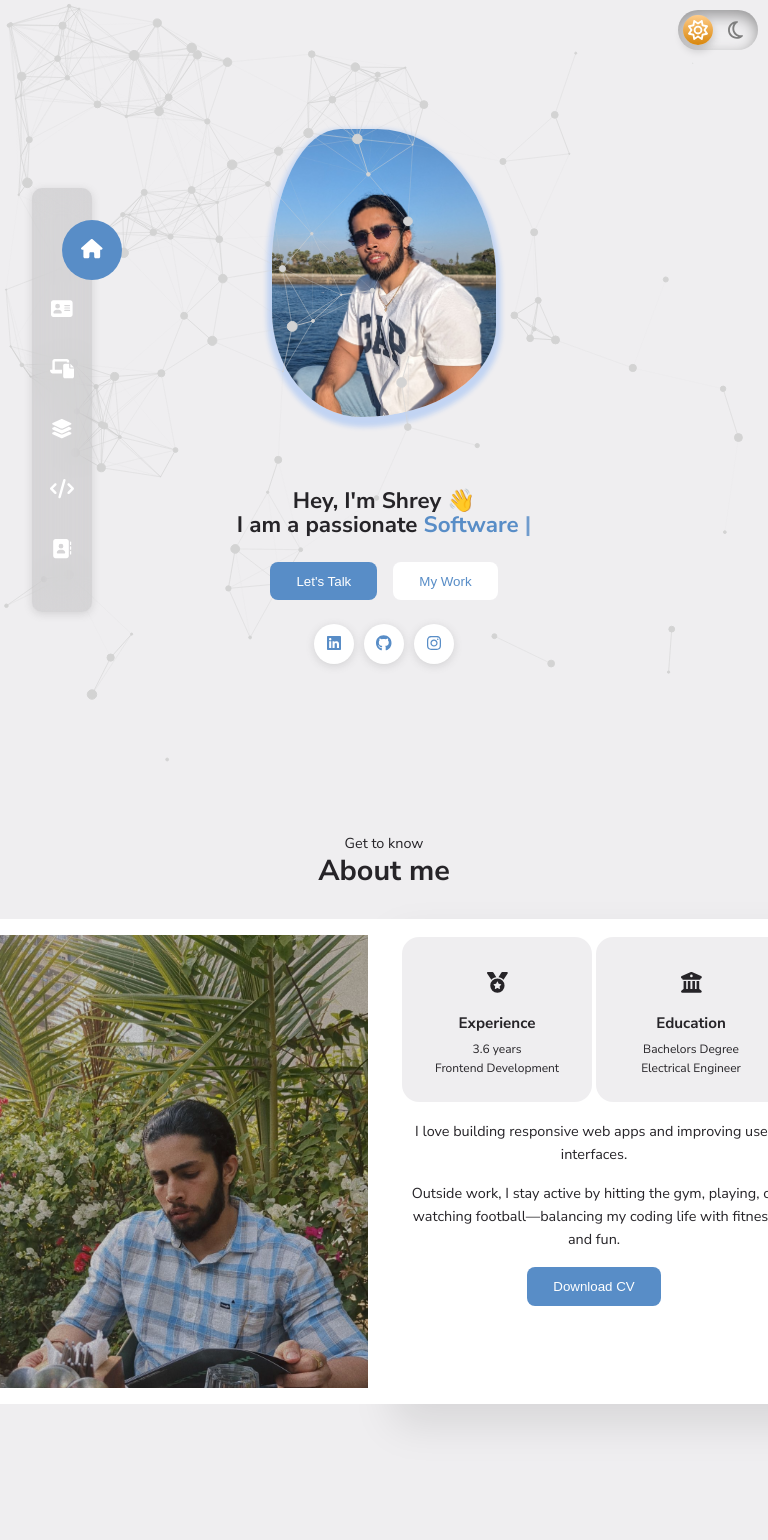
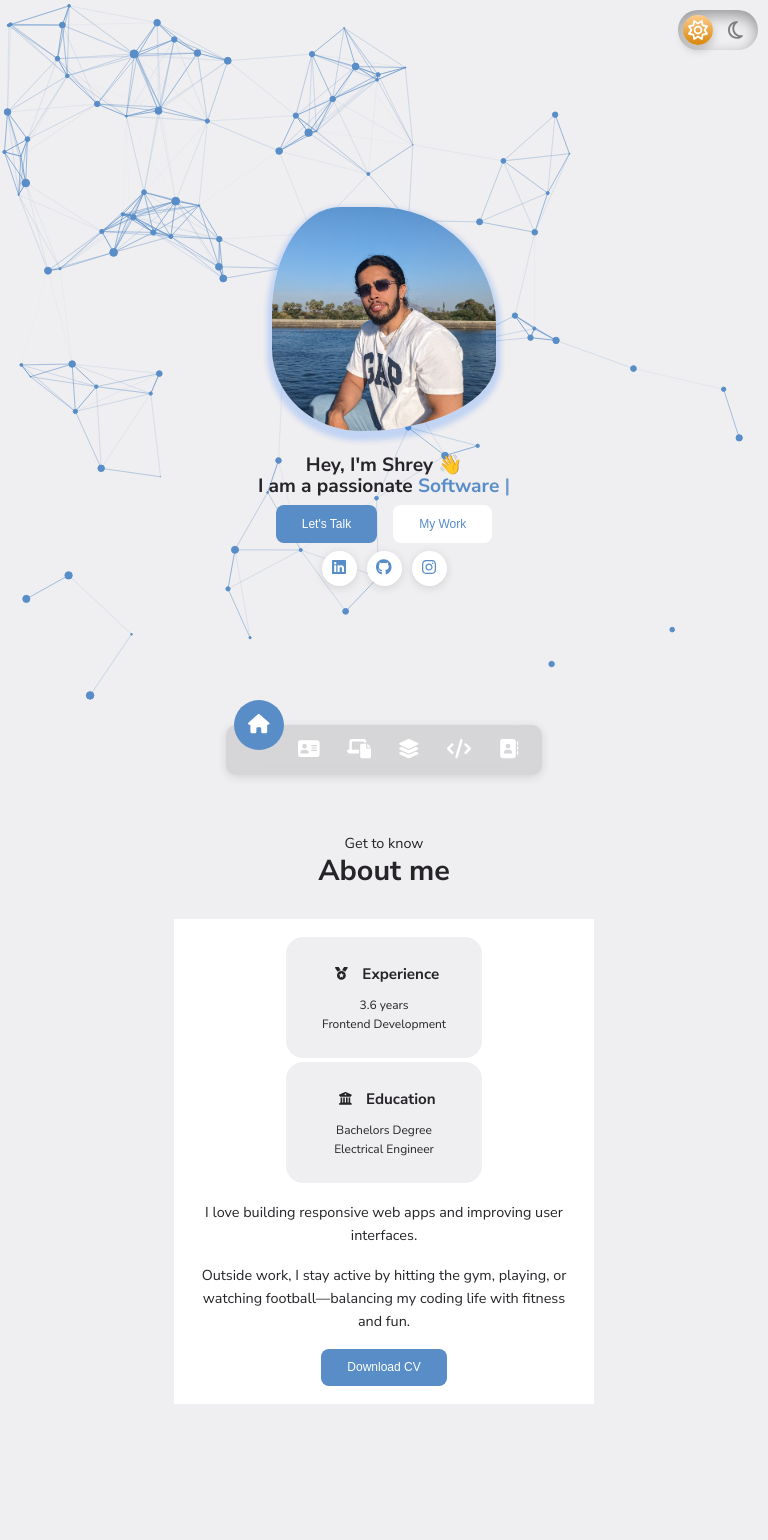
Before and after one commit to thakkarshrey/Portfolio-Website, a React (Create React App) app: page /#header in a window 768 px wide. Shown: the top 1540 px of the page. Built offline with nearby package versions, Linux system fonts and the light colour scheme.

Commit message:
created about us for responsive design, also added responsive sidebar and background with canvas

```diff
--- a/src/assets/styles/reset-css.css
+++ b/src/assets/styles/reset-css.css
@@ -69,7 +69,7 @@ img {
   }
 
   h3 {
-    font-size: 1.4rem;
+    font-size: 1.2rem;
   }
 
   h4 {
@@ -106,3 +106,7 @@ img {
 }
 
 /* Resetting the default scrollbar styles */
+
+* {
+  -webkit-tap-highlight-color: transparent;
+}
--- a/src/components/common/background-with-canvas/BackgroundWithCanvas.tsx
+++ b/src/components/common/background-with-canvas/BackgroundWithCanvas.tsx
@@ -22,8 +22,8 @@ const BackgroundWithCanvas = ({ children }: Props) => {
                     height: "100%",
                 }}
             />
-            {/* <div style={{ position: "relative", zIndex: 2 }}>{children}</div> */}
-            <>{children}</>
+            <div style={{ position: "relative", zIndex: 2 }}>{children}</div>
+            {/* <>{children}</> */}
         </>
     );
 };
--- a/src/components/common/button/Button.css
+++ b/src/components/common/button/Button.css
@@ -51,5 +51,6 @@
 @media screen and (max-width: 768px) {
   .button {
     padding: 0.6rem 1.5rem;
+    font-size: 12px;
   }
 }
--- a/src/components/common/floating-navbar/FloatingNavbar.css
+++ b/src/components/common/floating-navbar/FloatingNavbar.css
@@ -99,3 +99,66 @@
 #floating-navbar .floating-navbar__menu .floating-navbar__list-item:nth-child(6).floating-navbar--active-tab~.floating-navbar__indicator {
     transform: translateY(calc(60px * 5));
 }
+
+
+
+@media screen and (max-width: 768px) {
+    #floating-navbar {
+        height: 50px;
+        width: fit-content;
+        left: 50%;
+        top: unset;
+        bottom: 0rem;
+        transform: translate(-50%, -50%);
+        padding-block: 0;
+        padding-inline: 0.5rem;
+    }
+
+    #floating-navbar .floating-navbar__menu {
+        flex-direction: row;
+    }
+
+    #floating-navbar .floating-navbar__menu .floating-navbar__list-item.floating-navbar--active-tab a .floating-navbar__icon {
+        transform: translate(0, -25px);
+    }
+
+    #floating-navbar .floating-navbar__menu .floating-navbar__list-item a .floating-navbar__icon {
+        line-height: 50px;
+    }
+
+    .floating-navbar__indicator {
+        width: 50px;
+        height: 50px;
+        left: 0;
+        bottom: 25px;
+    }
+
+    #floating-navbar .floating-navbar__menu .floating-navbar__list-item {
+        width: 50px;
+        height: 50px;
+    }
+
+    #floating-navbar .floating-navbar__menu .floating-navbar__list-item:nth-child(1).floating-navbar--active-tab~.floating-navbar__indicator {
+        transform: translateX(calc(50px * 0));
+    }
+
+    #floating-navbar .floating-navbar__menu .floating-navbar__list-item:nth-child(2).floating-navbar--active-tab~.floating-navbar__indicator {
+        transform: translateX(calc(50px * 1));
+    }
+
+    #floating-navbar .floating-navbar__menu .floating-navbar__list-item:nth-child(3).floating-navbar--active-tab~.floating-navbar__indicator {
+        transform: translateX(calc(50px * 2));
+    }
+
+    #floating-navbar .floating-navbar__menu .floating-navbar__list-item:nth-child(4).floating-navbar--active-tab~.floating-navbar__indicator {
+        transform: translateX(calc(50px * 3));
+    }
+
+    #floating-navbar .floating-navbar__menu .floating-navbar__list-item:nth-child(5).floating-navbar--active-tab~.floating-navbar__indicator {
+        transform: translateX(calc(50px * 4));
+    }
+
+    #floating-navbar .floating-navbar__menu .floating-navbar__list-item:nth-child(6).floating-navbar--active-tab~.floating-navbar__indicator {
+        transform: translateX(calc(50px * 5));
+    }
+}
--- a/src/components/common/header/Header.css
+++ b/src/components/common/header/Header.css
@@ -137,16 +137,13 @@
   opacity: 1;
 }
 
-.header__social-media-button span {
-  font-size: 1rem;
-  font-weight: 500;
-  margin-left: 10px;
+.header__social-media-button a {
+  font-size: 0.9rem;
+  margin-left: 12px;
   user-select: none;
+  color: var(--black-color);
 }
 
-.header__social-media-button:hover {
-  width: 150px;
-}
 
 .header__social-media-button:nth-child(1):hover .header__social-media-icon {
   background: var(--linkdin-color-code);
@@ -161,6 +158,14 @@
 .header__social-media-button:nth-child(3):hover .header__social-media-icon {
   background: var(--instagram-gradient-color-code);
   color: var(--white-color);
+}
+
+.header__social-media-button:hover {
+  width: 150px;
+}
+
+.header__social-media-button:active {
+  width: 150px;
 }
 
 .header__social-media-icon {
@@ -178,8 +183,8 @@
 
 /* MEDIA QUERIES */
 @media screen and (max-width: 1024px) {
-  .header {
-    margin: 5rem 0;
+  #header {
+    padding: 1rem 0;
   }
 
   .header__social-media-container {
@@ -199,17 +204,54 @@
   }
 }
 
+
+
 @media screen and (max-width: 768px) {
   .header__profile {
     width: 14rem;
+    height: 14rem;
+  }
+
+  .header__container {
+    gap: 0;
   }
 
   .header__container p {
     width: 100%;
   }
 
+  .header__navigation-buttons {
+    margin: 0.5rem 0;
+  }
+
   .header__social-media-links {
     display: none;
+  }
+
+  .header__social-media-button {
+    display: inline-block;
+    width: 35px;
+    height: 35px;
+  }
+
+  .header__social-media-button a {
+    font-size: 0.8rem;
+    color: var(--black-color);
+    margin-left: 8px;
+  }
+
+  .header__social-media-button:hover {
+    width: 120px;
+  }
+
+  .header__social-media-button:active {
+    width: 120px;
+  }
+
+  .header__social-media-icon {
+    width: 35px;
+    height: 35px;
+    line-height: 35px;
   }
 }
 
--- a/src/components/common/header/Header.tsx
+++ b/src/components/common/header/Header.tsx
@@ -80,16 +80,13 @@ const Header = (props: Props) => {
                     }
                     key={element.id}
                   >
-                    <a
+                    <div
                       key={element.id}
-                      href={element.link}
-                      target="_blank"
-                      rel="noopener noreferrer"
                       className="header__social-media-icon"
                     >
                       {element.icon}
-                    </a>
-                    <span>{element.label}</span>
+                    </div>
+                    <a href={element.link} target="_blank" rel="noreferrer">{element.label}</a>
                   </div>
                 );
               })}
--- a/src/components/sections/about/About.css
+++ b/src/components/sections/about/About.css
@@ -1,6 +1,7 @@
 #about {
     padding: 2rem 0 4rem 0;
     overflow: hidden;
+    user-select: none;
 }
 
 .about__card-container {
@@ -43,15 +44,13 @@
 
 /* About card */
 .about__card {
-    /* width: 400px;
-    height: 475px; */
     width: 80vw;
     max-width: 420px;
     height: 75vh;
     max-height: 485px;
     margin-inline: auto;
     position: relative;
-    box-shadow: 10px 20px 40px rgba(0, 0, 0, 0.1);
+    /* box-shadow: 10px 20px 40px rgba(0, 0, 0, 0.1); */
     perspective: 1000px;
     transition: transform 1s;
     transform: scale(0.3);
@@ -60,6 +59,7 @@
 
 
 #about.show-animation .about__card {
+    --translateX: 50%;
     animation: scaleAndTranslate 1s forwards;
     opacity: 1;
 }
@@ -74,7 +74,7 @@
     }
 
     100% {
-        transform: scale(1) translateX(50%);
+        transform: scale(1) translateX(var(--translateX, 50%));
     }
 }
 
@@ -126,6 +126,13 @@
     background-color: var(--card-bg-primary-color);
     border-color: var(--card-bg-secondary-color);
     transform: translateY(-10px);
+}
+
+.about__cards-icon-container {
+    display: flex;
+    flex-direction: column;
+    gap: 0.5rem;
+    align-items: center;
 }
 
 .about__cards-icon {
@@ -281,49 +288,39 @@
 
 
 
-
-/* #about.dark-mode {
-    background-color: #1f1f38;
-    color: #F0F4FC;
+/* MEDIA QUERIES */
+@media screen and (max-width: 1024px) {
+    #about.show-animation .about__card {
+        --translateX: 0%;
     }
 
-#about.dark-mode .about__card-container .about__get-to-know-title,
-#about.dark-mode .about__card-container .about__about-me-title {
-    color: #F0F4FC;
+    .about__back-image {
+        border: none;
+        background: none;
     }
 
-#about.dark-mode .about__content {
-    background-color: #2c2c6c;
-    color: #F0F4FC;
+    .about__profile {
+        transform-origin: unset;
     }
 
-#about.dark-mode .about__cards>* {
-    background-color: #1f1f38;
-    color: #F0F4FC;
-    border: 1px solid #2c2c6c;
+    .about__cards {
+        flex-direction: column;
+        align-items: center;
     }
 
-#about.dark-mode .about__cards h5 {
-    color: #F0F4FC;
+    .about__cards>* {
+        width: 100%;
     }
 
-#about.dark-mode .about__cards>*:hover {
-    background-color: #2c2c6c;
-    border-color: #F0F4FC;
-    color: #F0F4FC;
+    .about__cards-icon-container {
+        flex-direction: row;
     }
 
-#about.dark-mode .about__cards-icon {
-    color: #F0F4FC;
+    .about__cards-icon {
+        padding: 0.2rem 0.4rem;
+        font-size: 0.8rem;
+        border-radius: 0.2rem;
+    }
 }
 
-#about.dark-mode .about__front-image,
-#about.dark-mode .about__back-image {
-    border: 2px solid #2c2c6c;
-    background-color: #2c2c6c;
-}
-
-#about.dark-mode .about__back-image-content {
-    background-color: #2c2c6c;
-    color: #F0F4FC;
-} */
+/* MEDIA QUERIES */
--- a/src/components/sections/about/About.tsx
+++ b/src/components/sections/about/About.tsx
@@ -3,6 +3,7 @@ import Box from "../../common/box";
 import Button from "../../common/button";
 import { faBuildingColumns, faMedal } from "@fortawesome/free-solid-svg-icons";
 import "./About.css"
+import { useMediaMatch } from "../../../hooks/useMediaMatch";
 
 
 type ExperienceAndEducationCardProps = {
@@ -31,6 +32,9 @@ const About = () => {
     }
   ];
 
+  const isDesktop = useMediaMatch('(max-width:1024px)')
+
+
   return (
     <section id="about" className="section">
       <Box>
@@ -38,8 +42,75 @@ const About = () => {
           <div>
             <p className="about__get-to-know-title">Get to know</p>
             <h2 className="about__about-me-title">About me</h2>
+          </div>
+          {
+            isDesktop ?
+              <AboutCardsSmallAndMediumDevices experienceData={experienceData} />
+              :
+              <AboutCardsForDesktopDevice experienceData={experienceData} />
+          }
+        </div>
+      </Box>
+    </section>
+  );
+};
+
+
+function ExperienceAndEducationCard({ icon, title, paragraph_01, paragraph_02 }: ExperienceAndEducationCardProps) {
+  return (
+    <div>
+      <div className="about__cards-icon-container">
+        <span className="about__cards-icon">
+          {icon}
+        </span>
+        <h5>
+          {title}
+        </h5>
+      </div>
+      <small>{paragraph_01} <br />{paragraph_02}</small>
+    </div>
+  )
+}
+
+
+function AboutCardsSmallAndMediumDevices({ experienceData }: {
+  experienceData: ExperienceAndEducationCardProps[]
+}) {
+  return (
+    <div className="about__card">
+      <div className="about__profile">
+        <div className="about__front-image">
+        </div>
+        <div className="about__back-image">
+          <div className="about__content">
+
+            <div className="about__cards">
+              {
+                experienceData?.map((element: ExperienceAndEducationCardProps) => {
+                  return <ExperienceAndEducationCard key={element.id} {...element} />
+                })
+              }
+            </div>
+            <p>I love building responsive web apps and improving user interfaces.</p>
+            <p>Outside work, I stay active by hitting the gym, playing, or watching football—balancing my coding life with fitness and fun.</p>
+            <a
+              href="#contact"
+            >
+              <Button variant="primary">Download CV</Button>
+            </a>
 
           </div>
+        </div>
+      </div>
+    </div>
+  )
+}
+
+
+function AboutCardsForDesktopDevice({ experienceData }: {
+  experienceData: ExperienceAndEducationCardProps[]
+}) {
+  return (
     <div className="about__card">
       <div className="about__profile">
         <div className="about__front-image">
@@ -70,24 +141,6 @@ const About = () => {
 
       </div>
     </div>
-        </div>
-      </Box>
-    </section>
-  );
-};
-
-
-function ExperienceAndEducationCard({ icon, title, paragraph_01, paragraph_02 }: ExperienceAndEducationCardProps) {
-  return (
-    <div>
-      <span className="about__cards-icon">
-        {icon}
-      </span>
-      <h5>
-        {title}
-      </h5>
-      <small>{paragraph_01} <br />{paragraph_02}</small>
-    </div>
   )
 }
 
--- /dev/null
+++ b/src/hooks/useMediaMatch.tsx
@@ -0,0 +1,19 @@
+import { useEffect, useState } from "react";
+
+export function useMediaMatch(query: string) {
+    const [matches, setMatches] = useState(() => window.matchMedia(query).matches)
+
+    useEffect(() => {
+        const mediaQueryList: MediaQueryList = window.matchMedia(query)
+        const changeFn = (event: MediaQueryListEvent) => {
+            setMatches(event.matches)
+        }
+        mediaQueryList.addEventListener('change', changeFn)
+
+        return () => {
+            mediaQueryList.removeEventListener('change', changeFn)
+        }
+    }, [query])
+
+    return matches
+}
```
Also changed, not shown: src/components/common/background-with-canvas/useCanvasEffect.ts (+8 -4 lines), src/components/sections/contact/Contact.css (+10 -0 lines), src/components/sections/experience/Experience.css (+11 -9 lines). Lines whose indentation alone changed are shown as unchanged.
